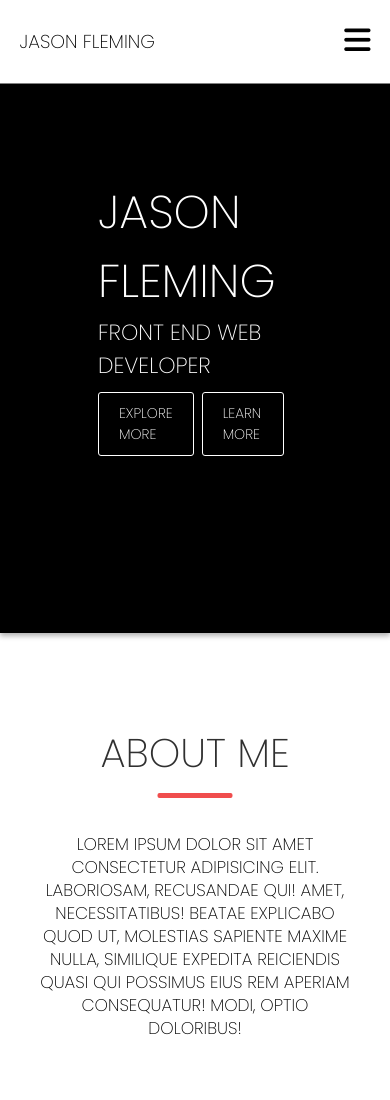
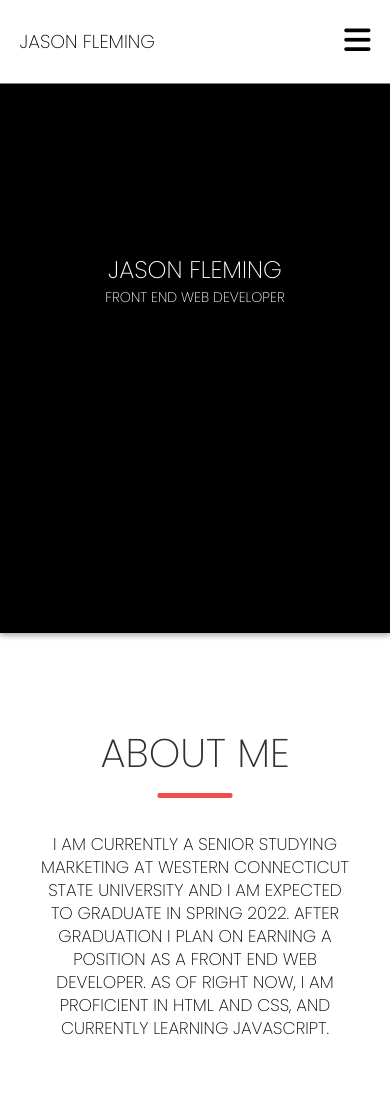
Before and after one commit to jasonf8080/portfolio2, a plain HTML site: page index.html in a window 390 px wide. Shown: the top 1100 px of the page. Drawn offline with Linux system fonts and the light colour scheme; a web font is replaced by a local one.

Commit message:
Add files via upload

```diff
--- a/index.html
+++ b/index.html
@@ -47,7 +47,7 @@
 
         <!--Section Start-->
             <div class="am-content">
-                <p class="am-desc">Lorem ipsum dolor sit amet consectetur adipisicing elit. Laboriosam, recusandae qui! Amet, necessitatibus! Beatae explicabo quod ut, molestias sapiente maxime nulla, similique expedita reiciendis quasi qui possimus eius rem aperiam consequatur! Modi, optio doloribus!</p>
+                <p class="am-desc">I am currently a senior studying Marketing at Western Connecticut State University and I am expected to graduate in Spring 2022.  After graduation I plan on earning a position as a Front End Web Developer.  As of right now, I am proficient in HTML and CSS, and currently learning Javascript.</p>
             </div>
 
         </div><!--Section End-->
--- a/portfolio.css
+++ b/portfolio.css
@@ -171,6 +171,7 @@ nav{
     display: flex;
     align-items: center;
     margin-top: 10px;
+    visibility: hidden;
 }
 
 .header-btn{
@@ -185,6 +186,7 @@ nav{
     text-transform: uppercase;
     transition: 0.5s;
     font-size: 14px;
+    text-align: center;
 }
 
 
@@ -639,6 +641,13 @@ nav{
 
 
 @media(max-width: 590px){
+    .header-info h1{
+        font-size: 24px;
+    }
+
+    .header-info p{
+        font-size: 14px;
+    }
 
 
     .projects-grid{
```
